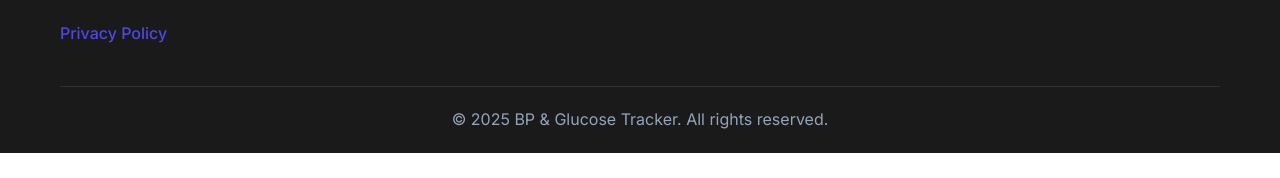
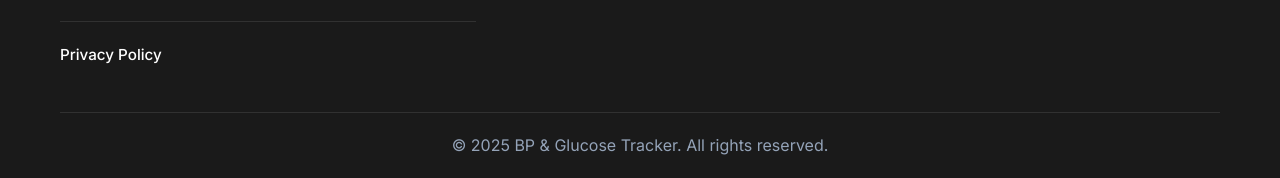
Before and after one commit to anshul-srivastava/HealthTrackerDocs, a plain HTML site: page index.html in a window 1280 px wide. Shown: the part 3441-3619 px from the top of the page. Before the commit the page ends 3594 px from the top, so only its background shows below. Drawn offline with Linux system fonts and the light colour scheme.

```diff
--- a/styles.css
+++ b/styles.css
@@ -776,18 +776,23 @@ body {
 }
 
 .footer-links {
-    margin-top: 1rem;
+    margin-top: 1.5rem;
+    padding-top: 1rem;
+    border-top: 1px solid rgba(255, 255, 255, 0.1);
 }
 
 .footer-links a {
-    color: #4f46e5;
+    color: #ffffff;
     text-decoration: none;
     font-weight: 500;
+    font-size: 0.95rem;
     transition: color 0.3s ease;
+    display: inline-block;
+    padding: 5px 0;
 }
 
 .footer-links a:hover {
-    color: #3730a3;
+    color: #4f46e5;
     text-decoration: underline;
 }
 
```
Also changed, not shown: privacy-policy.html (+1 -1 lines).
